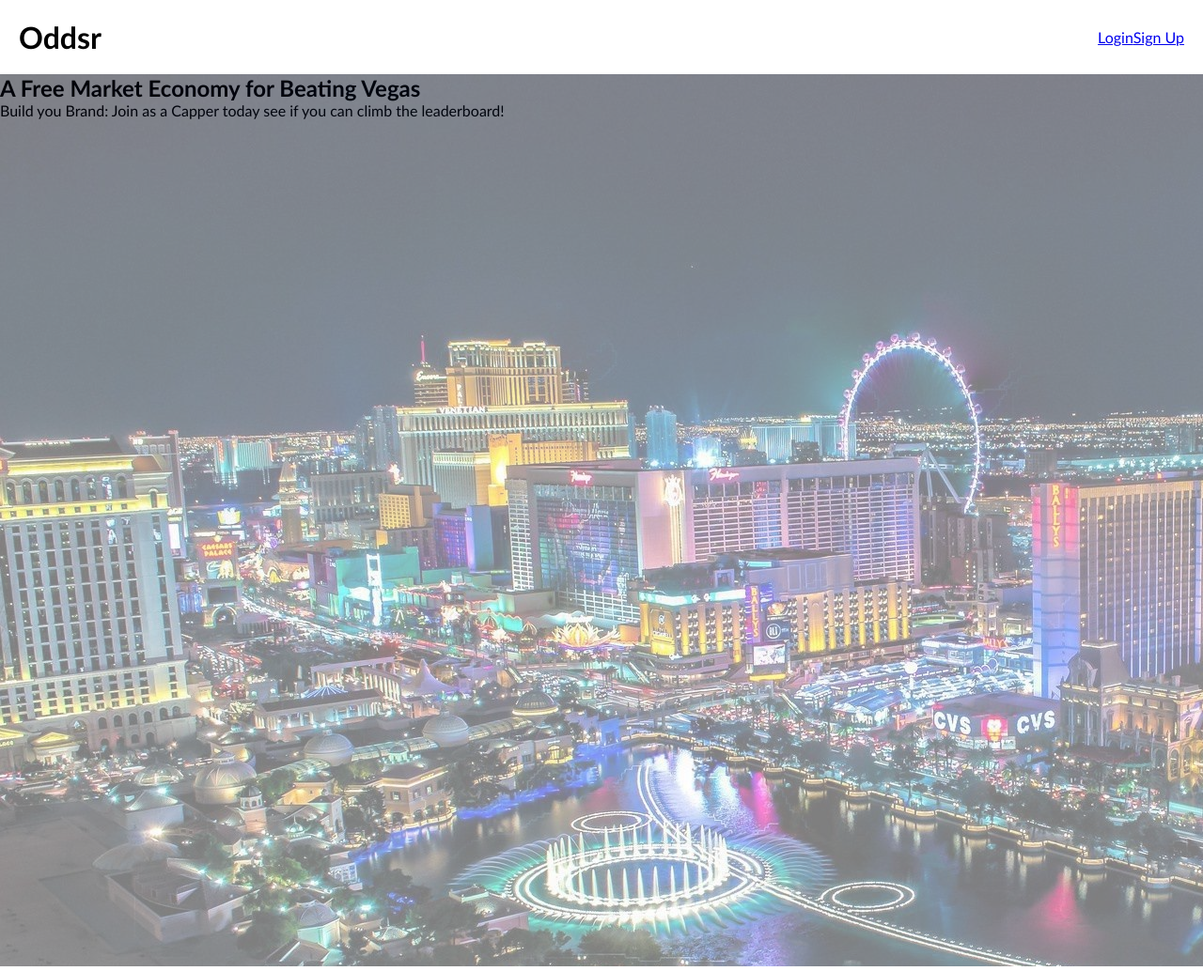
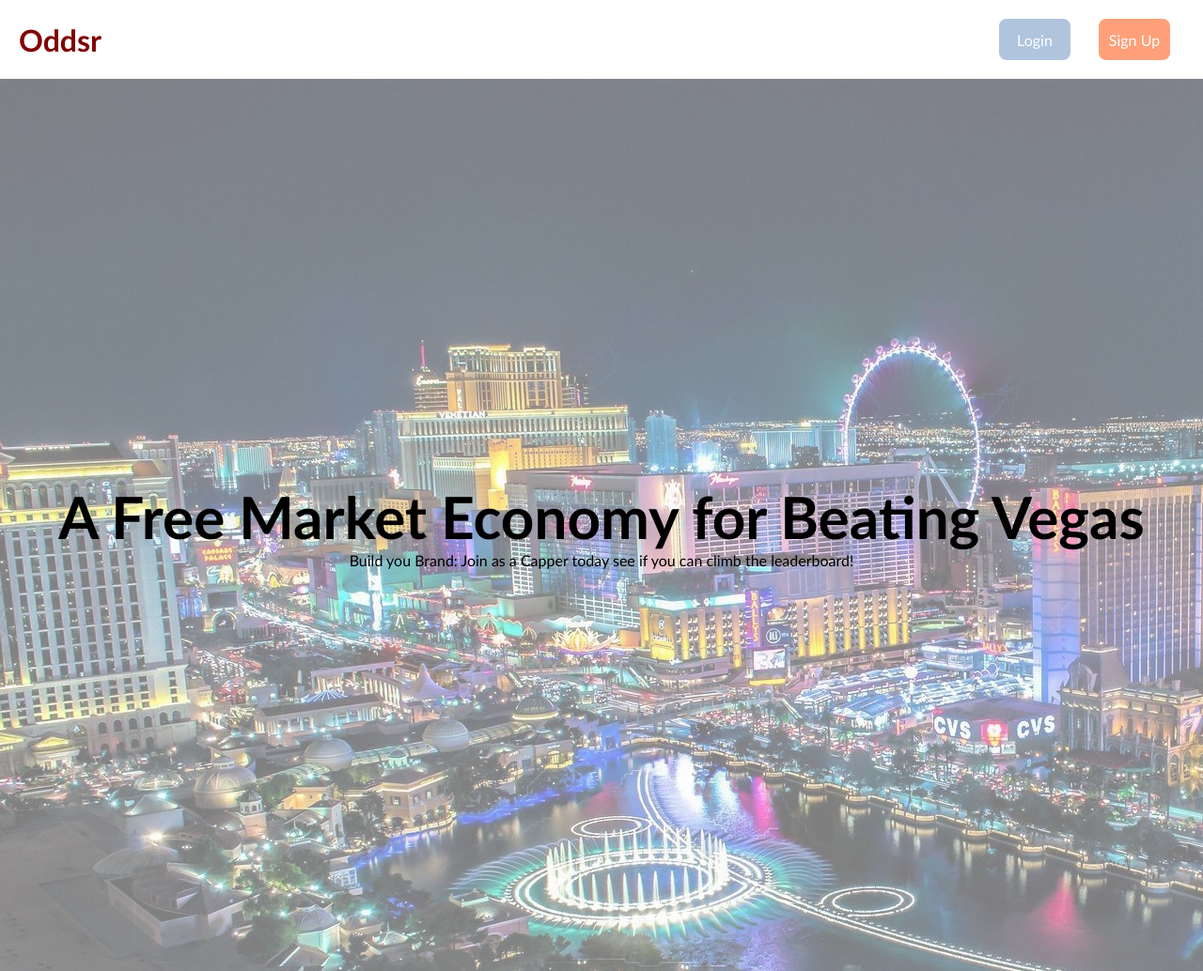
Before and after one commit to romance939913/Oddsr, a React app in the folder frontend/: page / in a window 1280 px wide. Shown: the whole page at 94% size. Built offline with nearby package versions, Linux system fonts and the light colour scheme.

Commit message:
little splash css

```diff
--- a/frontend/src/components/sessions/signup.js
+++ b/frontend/src/components/sessions/signup.js
@@ -115,6 +115,7 @@
         <GoogleLogin
           clientId="590527218773-92a9untpqntbcajbpab9eju8gql06m2c.apps.googleusercontent.com"
           buttonText="Use Google Credentials"
+          className="google-signup"
           onSuccess={this.responseSuccessGoogle}
           onFailure={responseErrorGoogle}
           cookiePolicy={'single_host_origin'}
@@ -122,6 +123,8 @@
         <FacebookLogin
           appId="1115979958774257"
           autoLoad={false}
+          textButton="Use Facebook Credentials"
+          className="facebook-signup"
           fields="name,email,picture"
           callback={this.responseFacebook}
         />
--- a/frontend/src/components/splash/splash.css
+++ b/frontend/src/components/splash/splash.css
@@ -5,7 +5,35 @@
   padding: 20px;
 }
 
-.splash-background-container {
+.splash-title {
+  color: #800000;
+}
+
+.splash-navigation-session {
+  margin: 0 15px 0 15px;
+  display: inline-flex;
+  align-items: center;
+  -webkit-box-pack: center;
+  justify-content: center;
+  box-sizing: border-box;
+  cursor: pointer;
+  height: 44px;
+  min-width: 76px;
+  color: white;
+  text-decoration: none;
+  overflow: hidden;
+  border-radius: 8px;
+}
+
+.signup-link {
+  background-color: #FFA07A;
+}
+
+.login-link {
+  background-color: #B0C4DE;
+}
+
+.jumbotron-background-container {
   position: relative;
 }
 
@@ -15,6 +43,18 @@
   opacity: 0.5;
 }
 
-.splash-jumbotron-content {
+.jumbotron-container {
+  z-index: 1;
   position: absolute;
+  height: 950px;
+  width: 100%;
+  display: flex;
+  flex-direction: column;
+  justify-content: center;
+  align-items: center;
 }
+
+.jumbotron-header {
+  font-size: 62px;
+  font-weight: bold;
+}
--- a/frontend/src/components/splash/splash.js
+++ b/frontend/src/components/splash/splash.js
@@ -8,20 +8,20 @@
     return (
       <div>
         <div className="splash-nav-bar">
-          <h1>Oddsr</h1>
+          <h1 className="splash-title">Oddsr</h1>
           <div className="splash-session-links">
             <Link
-              className="splash-navigation-loginin"
+              className="splash-navigation-session login-link"
               to="/login">Login</Link>
             <Link
-              className="splash-navigation-sign-up"
+              className="splash-navigation-session signup-link"
               to="/signup">Sign Up</Link>
           </div>
         </div>
-        <div className="splash-background-container">
-          <div className="splash-jumbotron-content">
-            <h2>A Free Market Economy for Beating Vegas</h2>
-            <p>Build you Brand: Join as a Capper today see if you can climb the leaderboard!</p>
+        <div className="jumbotron-background-container">
+          <div className="jumbotron-container">
+            <h2 className="jumbotron-header">A Free Market Economy for Beating Vegas</h2>
+            <p className="jumbotron-content">Build you Brand: Join as a Capper today see if you can climb the leaderboard!</p>
           </div>
           <div className="splash-jumbotron-background">
           </div>
```
